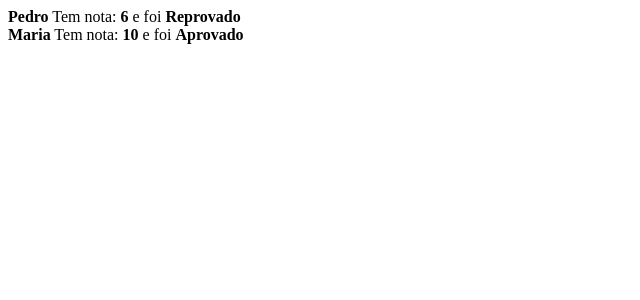
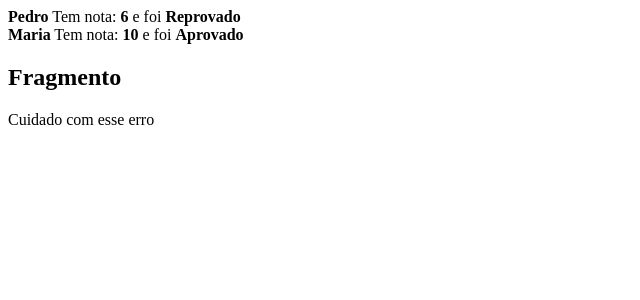
Before and after one commit to viniciusfdasilva/curso-react, a React (Create React App) app in the folder projeto_1/fundamentos-react/: page / in a window 1280 px wide. Shown: the top 300 px of the page, without its empty margins (0-640 px from the left). Built offline with nearby package versions, Linux system fonts and the light colour scheme.

Commit message:
Sessão 2 - Video 18

```diff
--- /dev/null
+++ b/projeto_1/fundamentos-react/src/components/basicos/Fragmento.jsx
@@ -0,0 +1,17 @@
+import React from 'react'
+
+export default function Fragmento(){
+    return (
+        <React.Fragment key='2'>
+            <h2>Fragmento</h2>
+            <p>Cuidado com esse erro</p>
+        </React.Fragment>
+
+        /*
+            <>
+                <h2>Fragmento</h2>
+                <p>Cuidado com esse erro</p>
+            </>
+        */
+    )
+}
--- a/projeto_1/fundamentos-react/src/index.js
+++ b/projeto_1/fundamentos-react/src/index.js
@@ -1,9 +1,10 @@
 import React from 'react'
 import ReactDOM from 'react-dom'
 import ComParametro from './components/basicos/ComParametro'
+import Fragmento from './components/basicos/Fragmento'
 
 ReactDOM.render(
-  <div>
+  <>
     <ComParametro
       aluno="Pedro"
       nota={5.8}/>
@@ -11,6 +12,8 @@ ReactDOM.render(
     <ComParametro
       aluno="Maria"
       nota={10}/>
-  </div> ,
+
+    <Fragmento></Fragmento>
+  </> ,
   document.getElementById('root')
 )
```
